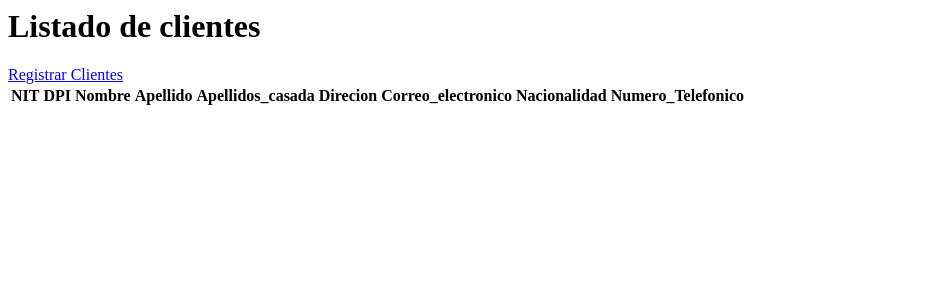
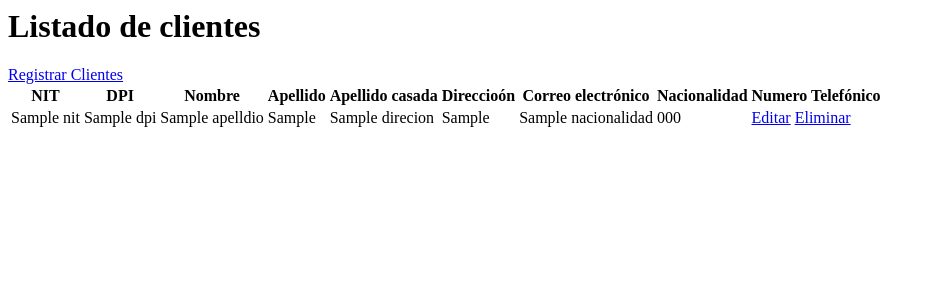
Before and after one commit to davidgzgc/clientes, a CodeIgniter app: the page made by application/views/Clientes/index.php in a window 1280 px wide. Shown: the top 300 px of the page, without its empty margins (0-935 px from the left). Run offline with CodeIgniter, Linux system fonts and the light colour scheme; tables that the repository leaves empty or names only in its code hold one stand-in row (values such as "Sample post"); the template is opened without the code that fills it: most values are stand-ins (such as "Sample title", 1, 10 or a date in 2020); data that the repository does not hold is empty.

Commit message:
Update index.php
Favor colocar de forma correcta los nombres de los campos.

```diff
--- a/application/views/Clientes/index.php
+++ b/application/views/Clientes/index.php
@@ -6,22 +6,22 @@
         <th>DPI</th>
         <th>Nombre</th>
         <th>Apellido</th>
-        <th>Apellidos_casada</th>
-        <th>Direcion</th>
-        <th>Correo_electronico</th>
+        <th>Apellido casada</th>
+        <th>Direccioón</th>
+        <th>Correo electrónico</th>
         <th>Nacionalidad</th>
-        <th>Numero_Telefonico</th>
+        <th>Numero Telefónico</th>
     </tr>
-    <?php foreach ($clientes as $clientes): ?>
+    <?php foreach ($clientes as $cliente): ?>
     <tr>
-        <td><?php echo $clientes->NIT; ?></td>
-        <td><?php echo $clientes->DPI; ?></td>
-        <td><?php echo $clientes->Apellido; ?></td>
-        <td><?php echo $clientes->Apellidos_casada; ?></td>
-        <td><?php echo $clientes->Direcion; ?></td>
-        <td><?php echo $clientes->Correo_electronico; ?></td>
-        <td><?php echo $clientes->Nacionalidad; ?></td>
-        <td><?php echo $clientes->Numero_Telefonico; ?></td>
+        <td><?php echo $cliente->nit; ?></td>
+        <td><?php echo $cliente->DPI; ?></td>
+        <td><?php echo $cliente->apelldio; ?></td>
+        <td><?php echo $cliente->apellido_casada; ?></td>
+        <td><?php echo $cliente->direcion; ?></td>
+        <td><?php echo $cliente->correo_electronico; ?></td>
+        <td><?php echo $cliente->nacionalidad; ?></td>
+        <td><?php echo $cliente->numero_telefonico; ?></td>
         <td>
             <a href="<?php echo site_url('clientes/editar/' . $cliente->id); ?>">Editar</a>
             <a href="<?php echo site_url('clientes/eliminar/' . $cliente->id); ?>">Eliminar</a>
```
